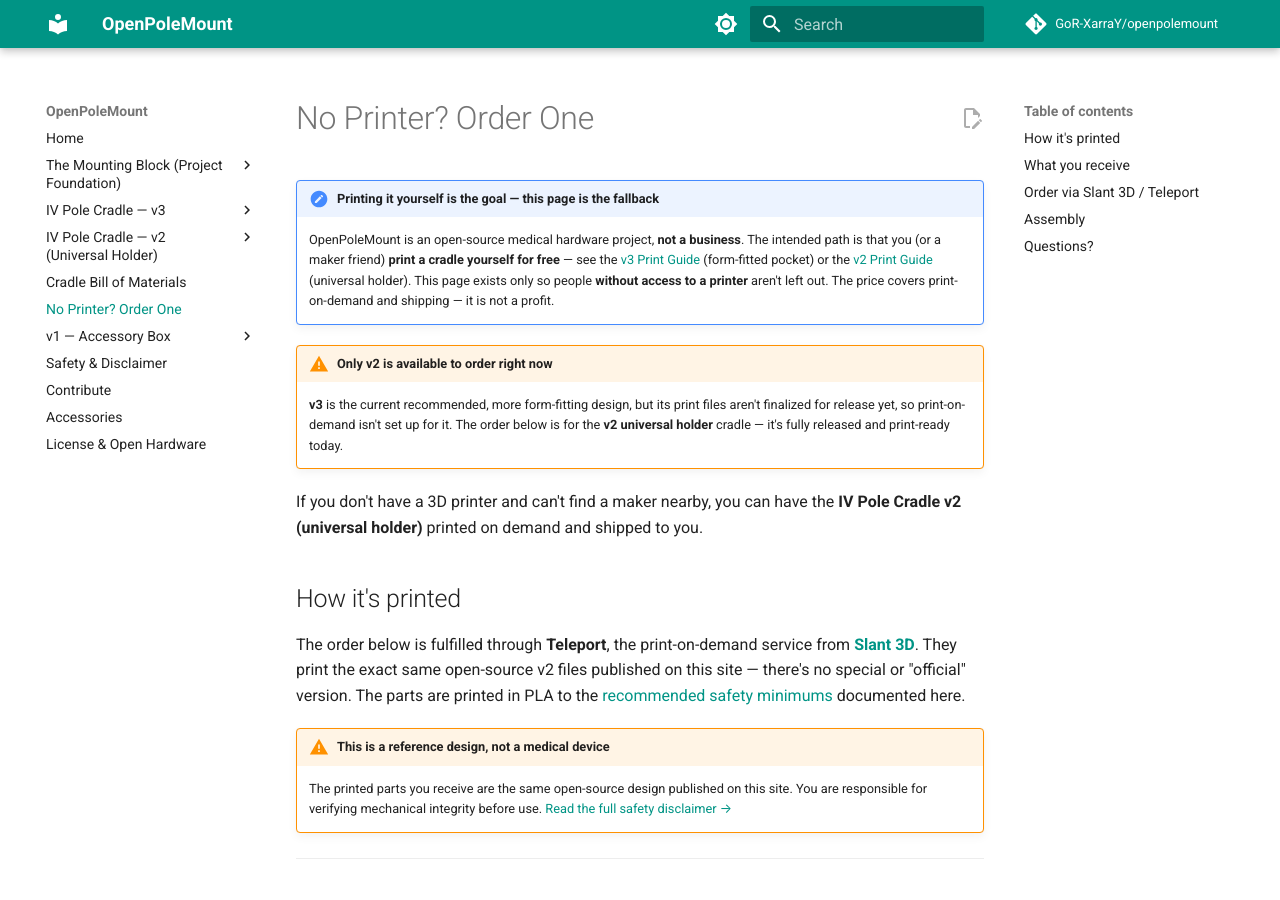
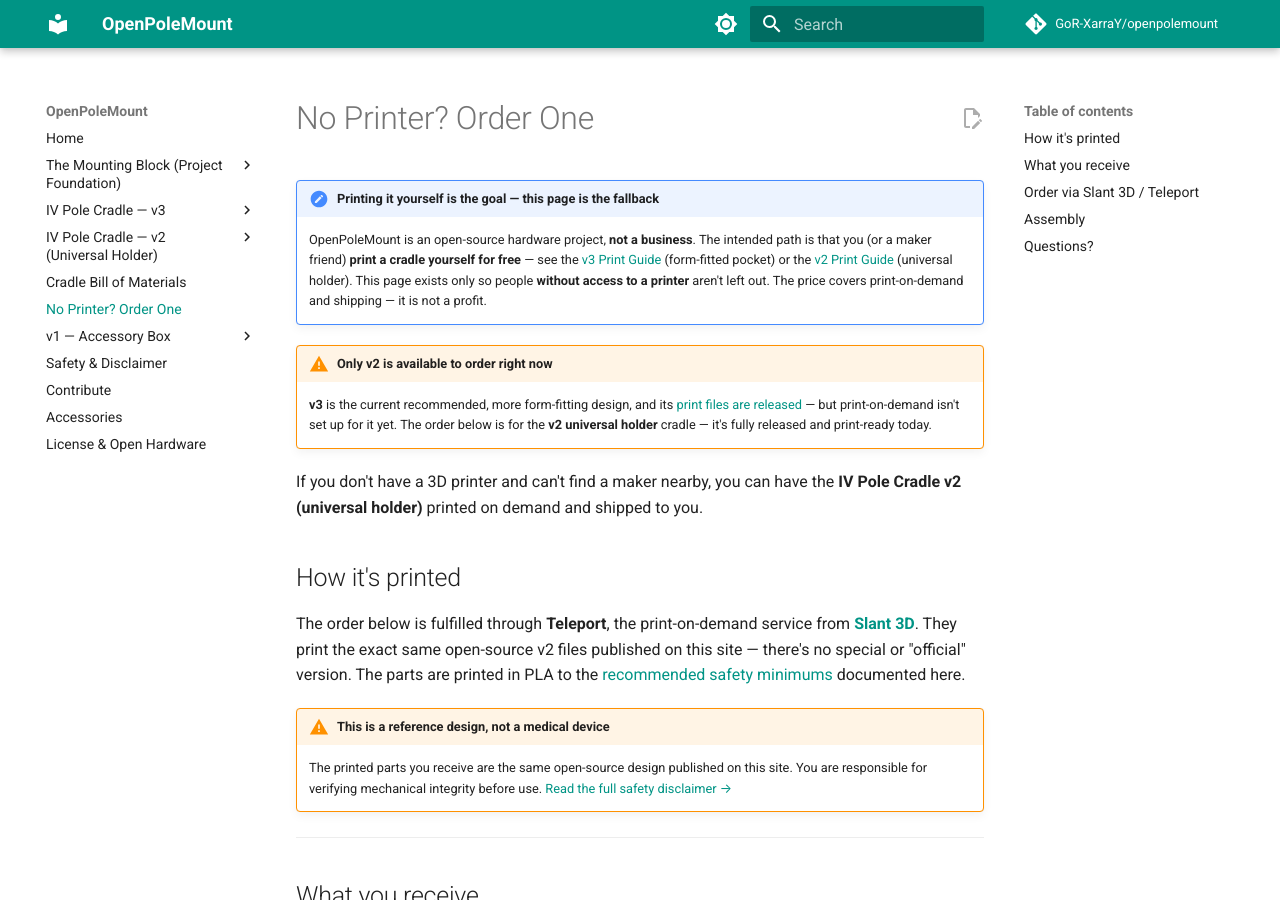
Before and after one commit to GoR-XarraY/openpolemount, an MkDocs documentation site: the page built from docs/order.md, in a window 1280 px wide and 900 px high. Built offline with MkDocs 1.6.1 and Material for MkDocs 9.7.7, drawn with Linux system fonts in a browser that asks for light colours; comment, search, counter and statistics services are not loaded.

Commit message:
fix: remove stale v3-unpublished banners; optimize testing images; harden gitignore
The 2026-07-28 v3 STL publication sweep missed two pages that still said
v3 print files "aren't published/finalized yet" (homepage banner, order
page) — contradicting the working v3 download links on the same pages.
Order page also called this a "medical hardware project"; aligned to the
generic-hardware voice used everywhere else. Added direct links for the
v2 + thumbscrew STLs in the homepage download table.

Testing-page photos were 1.2-1.9 MB each (6.4 MB of a 9.1 MB site) —
recompressed to <200 KB, visually unchanged, for phone users.

Gitignore now covers internal task/audit/plan notes, photo staging, and
STL working exports so they can't be pushed to the public repo by
accident.

Co-Authored-By: Claude Fable 5 <noreply@anthropic.com>

```diff
--- a/docs/order.md
+++ b/docs/order.md
@@ -6,7 +6,7 @@ description: If you can't 3D print the OpenPoleMount v2 IV pole cradle yourself,
 # No Printer? Order One
 
 !!! note "Printing it yourself is the goal — this page is the fallback"
-    OpenPoleMount is an open-source medical hardware project, **not a business**.
+    OpenPoleMount is an open-source hardware project, **not a business**.
     The intended path is that you (or a maker friend) **print a cradle yourself
     for free** — see the [v3 Print Guide](iv-pole-v3/print-settings.md) (form-fitted
     pocket) or the [v2 Print Guide](iv-pole-v2/print-settings.md)
@@ -15,10 +15,10 @@ description: If you can't 3D print the OpenPoleMount v2 IV pole cradle yourself,
     is not a profit.
 
 !!! warning "Only v2 is available to order right now"
-    **v3** is the current recommended, more form-fitting design, but its print
-    files aren't finalized for release yet, so print-on-demand isn't set up for it.
-    The order below is for the **v2 universal holder** cradle — it's fully released
-    and print-ready today.
+    **v3** is the current recommended, more form-fitting design, and its
+    [print files are released](iv-pole-v3/print-settings.md) — but print-on-demand
+    isn't set up for it yet. The order below is for the **v2 universal holder**
+    cradle — it's fully released and print-ready today.
 
 If you don't have a 3D printer and can't find a maker nearby, you can have the
 **IV Pole Cradle v2 (universal holder)** printed on demand and shipped to you.
```
Also changed, not shown: docs/index.md (+2 -6 lines), docs/images/testing/test-02-failure-mode.jpg, 4 other files.
